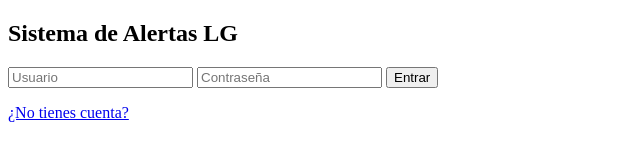
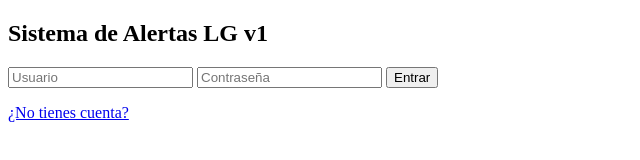
Before and after one commit to Oscar-lg-partner/Sistema_Alertas_Call_Center, an Electron app: page renderer/index.html in a window 900 px wide. Shown: the full height of the page, 0-640 px from the left. Drawn offline with Linux system fonts and the light colour scheme.

Commit message:
revision actualizacionv5

```diff
--- a/package.json
+++ b/package.json
@@ -1,6 +1,6 @@
 {
   "name": "notificador-electron",
-  "version": "1.0.4",
+  "version": "1.0.5",
   "main": "main.js",
   "description": "App de escritorio para tareas y notificaciones",
   "author": "Tu Nombre",
--- a/renderer/index.html
+++ b/renderer/index.html
@@ -1,7 +1,7 @@
 <!DOCTYPE html>
 <html>
   <body>
-    <h2>Sistema de Alertas LG</h2>
+    <h2>Sistema de Alertas LG v1</h2>
     <form id="login-form">
       <input id="user" placeholder="Usuario" />
       <input id="pass" type="password" placeholder="Contraseña" />
```
